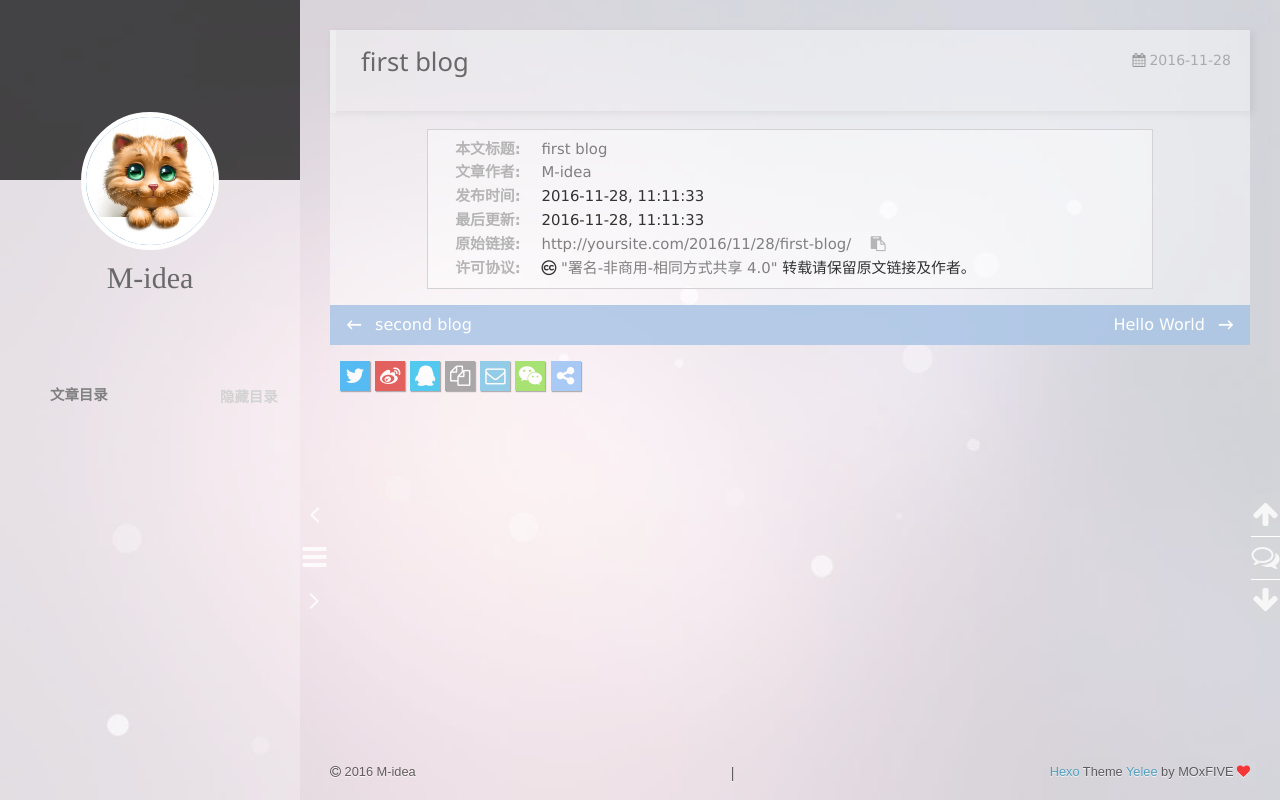
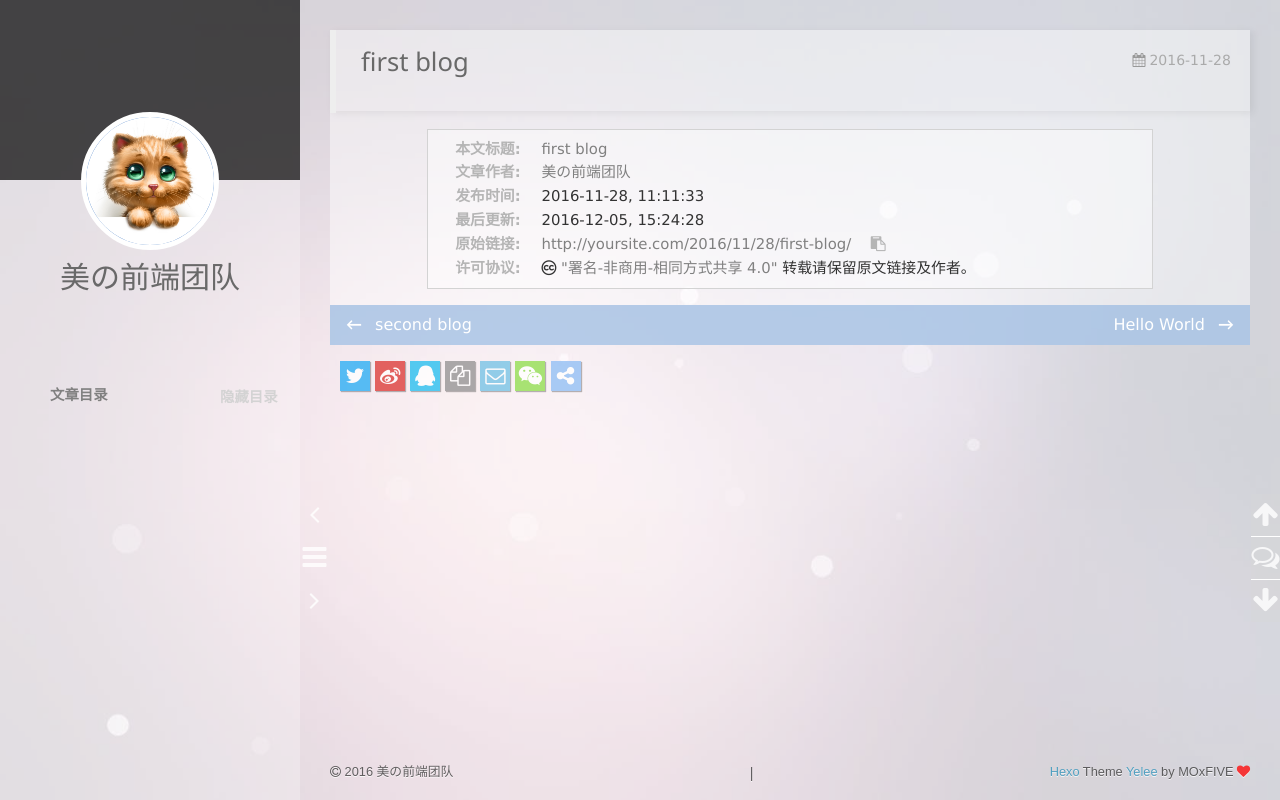
Before and after one commit to madeteam/madeteam.github.io, a plain HTML site: page 2016/11/28/first-blog/index.html in a window 1280 px wide. Drawn offline with nearby package versions, Linux system fonts and the light colour scheme; some packages are replaced by stand-ins of ours; a script that the page names is missing.

Commit message:
Site updated: 2016-12-05 15:29:46

```diff
--- a/2016/11/28/first-blog/index.html
+++ b/2016/11/28/first-blog/index.html
@@ -11,20 +11,20 @@
 <meta http-equiv="X-UA-Compatible" content="IE=edge, chrome=1" />
 <meta name="viewport" content="width=device-width, initial-scale=1, maximum-scale=1, user-scalable=no">
 <meta name="format-detection" content="telephone=no" />
-<meta name="author" content="M-idea" />
+<meta name="author" content="美の前端团队" />
 
 
 
-<meta name="description" content="my idea for life">
+<meta name="description" content="美的前端团队">
 <meta property="og:type" content="article">
 <meta property="og:title" content="first blog">
 <meta property="og:url" content="http://yoursite.com/2016/11/28/first-blog/index.html">
 <meta property="og:site_name" content="MideaF2E">
-<meta property="og:description" content="my idea for life">
-<meta property="og:updated_time" content="2016-11-28T03:11:33.114Z">
+<meta property="og:description" content="美的前端团队">
+<meta property="og:updated_time" content="2016-12-05T07:24:28.270Z">
 <meta name="twitter:card" content="summary">
 <meta name="twitter:title" content="first blog">
-<meta name="twitter:description" content="my idea for life">
+<meta name="twitter:description" content="美的前端团队">
 
 <link rel="apple-touch-icon" href= "/apple-touch-icon.png">
 
@@ -99,7 +99,7 @@
             <img src="/img/Coding.png" class="animated zoomIn">
         </a>
         <hgroup>
-          <h1 class="header-author"><a href="/">M-idea</a></h1>
+          <h1 class="header-author"><a href="/">美の前端团队</a></h1>
         </hgroup>
 
 
@@ -214,7 +214,7 @@
       <nav id="mobile-nav">
       <div class="overlay">
           <div class="slider-trigger"></div>
-          <h1 class="header-author js-mobile-header hide"><a href="/" title="回到主页">M-idea</a></h1>
+          <h1 class="header-author js-mobile-header hide"><a href="/" title="回到主页">美の前端团队</a></h1>
       </div>
     <div class="intrude-less">
         <header id="header" class="inner">
@@ -222,7 +222,7 @@
                 <img src="/img/Coding.png" class="animated zoomIn">
             </a>
             <hgroup>
-              <h1 class="header-author"><a href="/" title="回到主页">M-idea</a></h1>
+              <h1 class="header-author"><a href="/" title="回到主页">美の前端团队</a></h1>
             </hgroup>
 
             <nav class="header-menu">
@@ -297,12 +297,12 @@
 
     <div class="copyright">
         <p><span>本文标题:</span><a href="/2016/11/28/first-blog/">first blog</a></p>
-        <p><span>文章作者:</span><a href="/" title="回到主页">M-idea</a></p>
+        <p><span>文章作者:</span><a href="/" title="回到主页">美の前端团队</a></p>
         <p><span>发布时间:</span>2016-11-28, 11:11:33</p>
-        <p><span>最后更新:</span>2016-11-28, 11:11:33</p>
+        <p><span>最后更新:</span>2016-12-05, 15:24:28</p>
         <p>
             <span>原始链接:</span><a class="post-url" href="/2016/11/28/first-blog/" title="first blog">http://yoursite.com/2016/11/28/first-blog/</a>
-            <span class="copy-path" data-clipboard-text="原文: http://yoursite.com/2016/11/28/first-blog/　　作者: M-idea" title="点击复制文章链接"><i class="fa fa-clipboard"></i></span>
+            <span class="copy-path" data-clipboard-text="原文: http://yoursite.com/2016/11/28/first-blog/　　作者: 美の前端团队" title="点击复制文章链接"><i class="fa fa-clipboard"></i></span>
             <script> var clipboard = new Clipboard('.copy-path'); </script>
         </p>
         <p>
@@ -438,7 +438,7 @@
         <div id="footer-info">
             <div class="footer-left">
                 <i class="fa fa-copyright"></i>
-                2016 M-idea
+                2016 美の前端团队
             </div>
             <div class="footer-right">
                 <a href="http://hexo.io/" target="_blank" title="快速、简洁且高效的博客框架">Hexo</a>  Theme <a href="https://github.com/MOxFIVE/hexo-theme-yelee" target="_blank" title="简而不减 Hexo 双栏博客主题  v3.5">Yelee</a> by MOxFIVE <i class="fa fa-heart animated infinite pulse"></i>
```
Also changed, not shown: 2016/11/28/hello-world/index.html (+7 -7 lines), 2016/11/28/second-blog/index.html (+9 -9 lines), 2016/12/01/6-blog/index.html (+7 -7 lines), archives/2016/11/index.html (+8 -8 lines), archives/2016/12/index.html (+8 -8 lines), archives/2016/index.html (+8 -8 lines), archives/index.html (+8 -8 lines), categories/前端开发/index.html (+8 -8 lines), index.html (+8 -8 lines), tags/技术/index.html (+8 -8 lines).
